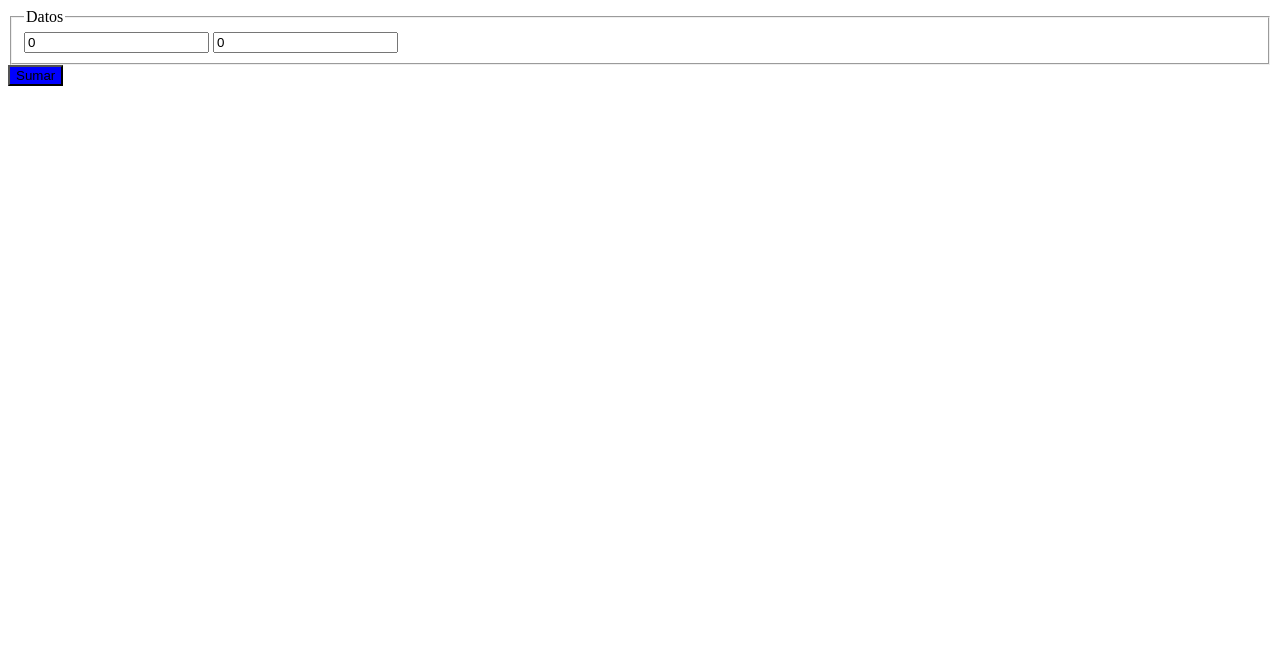
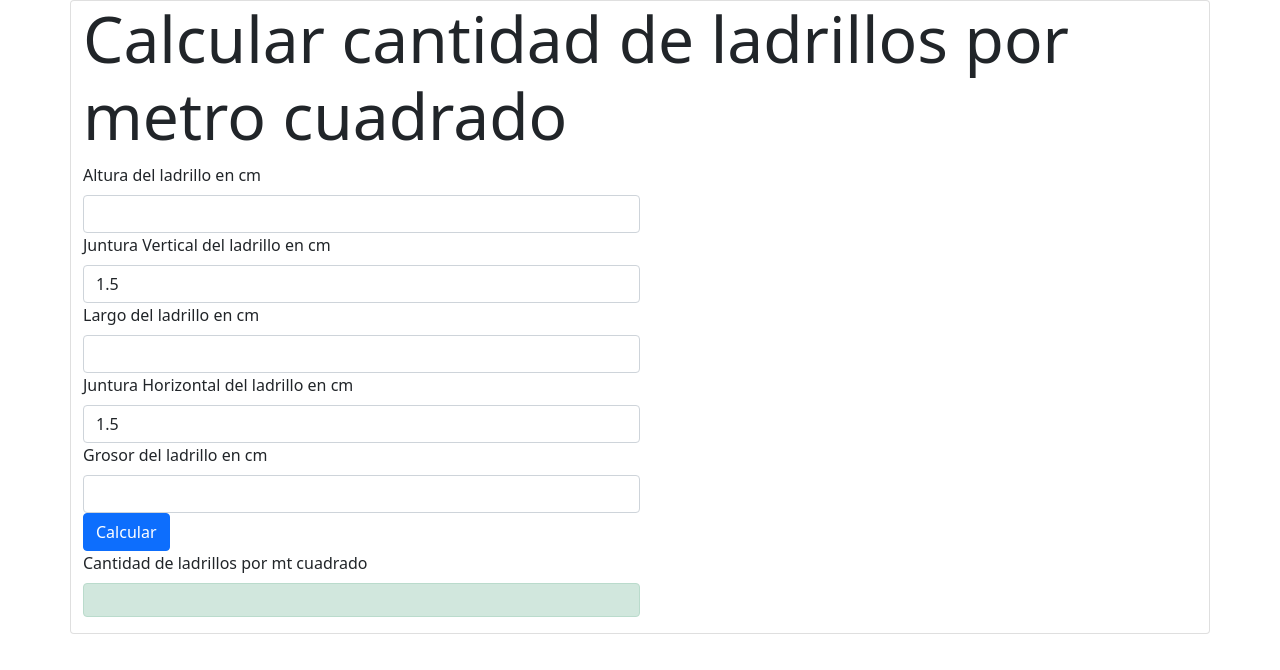
Before and after one commit to edwinparrales/calculaLadrillos, a plain HTML site: page index.html in a window 1280 px wide. Drawn offline with nearby package versions, Linux system fonts and the light colour scheme.

Commit message:
Add files via upload

```diff
--- a/index.html
+++ b/index.html
@@ -1,22 +1,52 @@
 <!DOCTYPE html>
-<html lang="es">
+<html lang="en">
 <head>
     <meta charset="UTF-8">
     <meta http-equiv="X-UA-Compatible" content="IE=edge">
     <meta name="viewport" content="width=device-width, initial-scale=1.0">
-    <title>Document</title>
-    <link rel="stylesheet" href="./css/main.css">
+    <title>Calcula muro</title>
+    <link href="https://cdn.jsdelivr.net/npm/bootstrap@5.0.2/dist/css/bootstrap.min.css" rel="stylesheet" integrity="sha384-EVSTQN3/azprG1Anm3QDgpJLIm9Nao0Yz1ztcQTwFspd3yD65VohhpuuCOmLASjC" crossorigin="anonymous">
 </head>
 <body>
-    <fieldset>
-        <legend>Datos</legend>
-        <input type="number" placeholder=" valor 1" id="val1" value="0">
-        <input type="number" placeholder=" valor 2" id="val2"value="0" >
-    </fieldset>
-    <button id="btn-sum" onclick="sumar(event)">Sumar</button>
-<div id="resultado">
+    <div class="container card mb-3">
+
+
+    <h2 class="display-3">Calcular cantidad de ladrillos por metro cuadrado</h2>
+    <div class="col-md-6">
+        <label class="form-label"  for="altura">Altura del ladrillo en cm</label>
+        <input class="form-control"    type="number" name="altura" id="altura">
+    </div>
+    <div class="col-md-6">
+        <label class="form-label" for="junVertical">Juntura Vertical del ladrillo en cm</label>
+        <input class="form-control" type="number" name="junVertical" id="junVertical" value="1.5">
+    </div>
+    <div class="col-md-6">
+        <label class="form-label" for="largo">Largo del ladrillo en cm</label>
+        <input class="form-control" type="number" name="largo" id="largo">
+    </div>
+    <div class="col-md-6">
+        <label class="form-label" for="junHorizontal">Juntura Horizontal del ladrillo en cm</label>
+        <input class="form-control" type="number" name="junHorizontal" id="junHorizontal" value="1.5">
+    </div>
+
+    <div class="col-md-6">
+        <label class="form-label" for="grosor">Grosor del ladrillo en cm</label>
+        <input class="form-control" type="number" name="Grosor" id="grosor">
+    </div>
+
+    <div class="col-md-6">
+        <div>
+            <button  class="btn btn-primary" type="submit" id="btn-calcular">Calcular</button>
+        </div>
+        <label class="form-label" for="cantidad">Cantidad de ladrillos por mt cuadrado</label>
+        <div id="respuesta" class="alert alert-success" role="aler">
+
+        </div>
+
+
+    </div>
 
 </div>
-    <script src="./js/main.js"></script>
+<script src="./js/main.js" type="module"></script>
 </body>
 </html>
```
